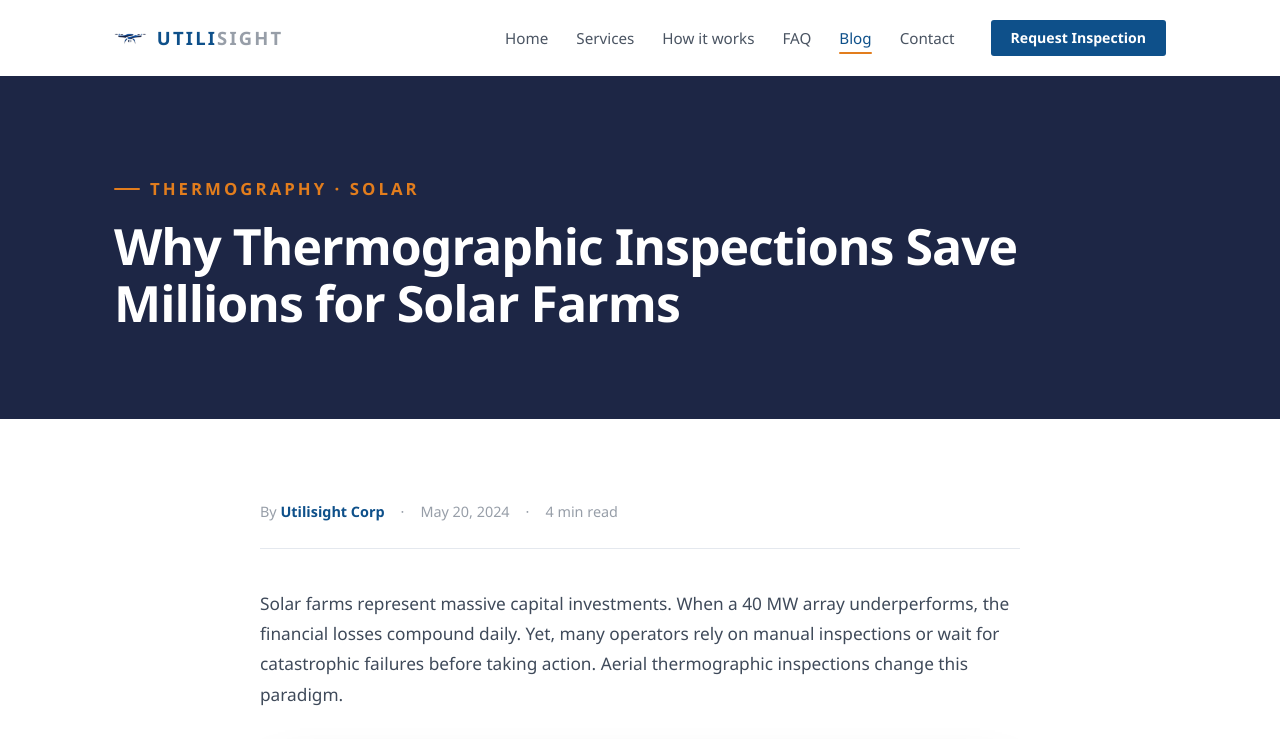
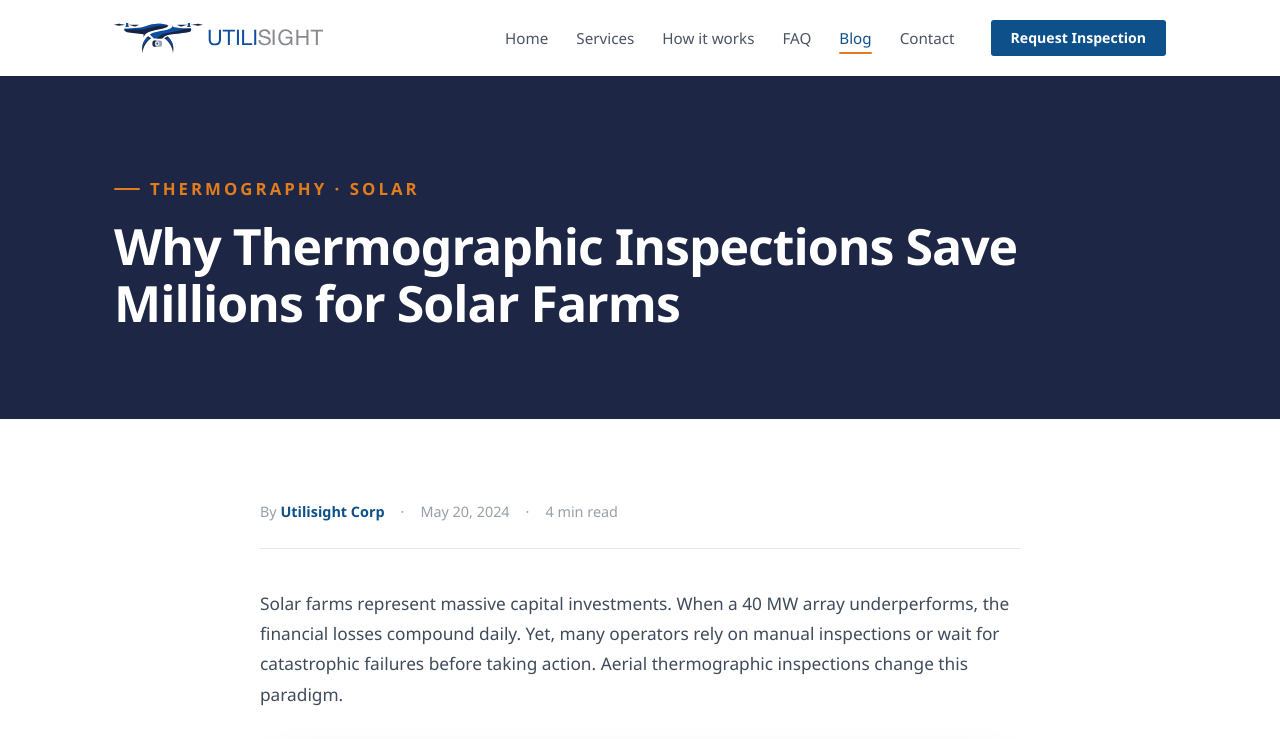
Before and after one commit to fdpazosc/utilisight-corp-side, a website: page blog/thermographic-inspections-solar/index.html in a window 1280 px wide. Shown: the top 739 px of the page. Drawn offline with Linux system fonts and the light colour scheme; a web font is replaced by a local one.

```diff
--- a/blog/thermographic-inspections-solar/index.html
+++ b/blog/thermographic-inspections-solar/index.html
@@ -48,8 +48,7 @@
     <header id="hdr">
         <div class="container hdr-in">
             <a href="../../" class="logo">
-                <img src="../../images/utilisight-logo-graphic.png" alt="Utilisight Logo" class="logo-img">
-                <span class="logo-text"><span class="utili">UTILI</span><span class="sight">SIGHT</span></span>
+                <img src="../../images/utilisight-logo-graphic.svg" alt="utilisight-logo" class="logo-img">
             </a>
             <nav aria-label="Primary">
                 <ul>
```
